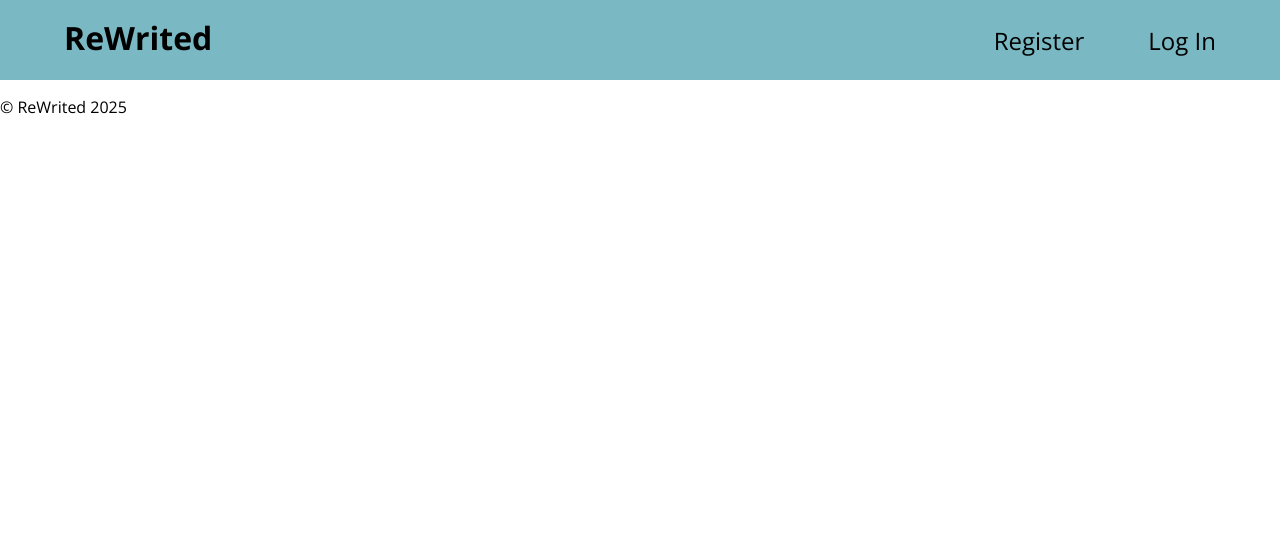
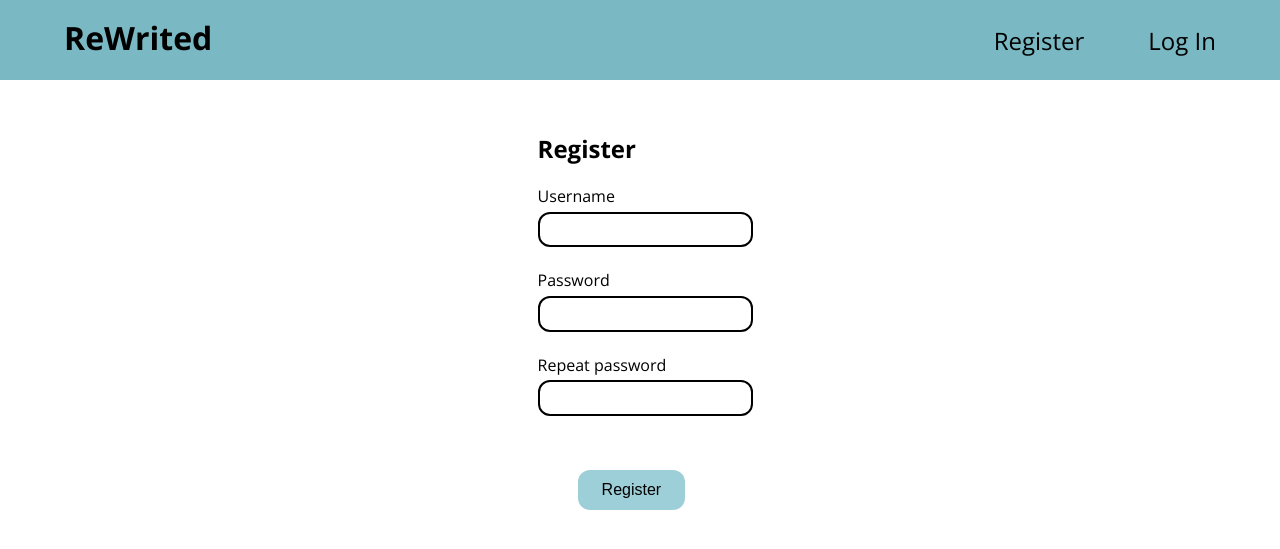
Before and after one commit to AlbaCabal/project-lexiboost, a Flask app: page /register in a window 1280 px wide. Shown: the top 549 px of the page. Run offline with Flask 3, Linux system fonts and the light colour scheme; parts of the project's set-up code (start-up, migrations or seed data) failed here and were passed over.

Commit message:
Creado la base de datos, paginas de login y register, falta comprobar

```diff
--- a/app.py
+++ b/app.py
@@ -12,7 +12,7 @@ app.config["SESSION_TYPE"] = "filesystem"
 Session(app)
 
 # Configure CS50 Library to use SQLite database
-db = sqlite3.connect("sqlite:///vocabulary.db")
+db = sqlite3.connect("lexiboost.db")
 
 
 @app.after_request
@@ -23,16 +23,6 @@ def after_request(response):
     response.headers["Pragma"] = "no-cache"
     return response
 
-@app.route("/")
-def index():
-    """View writing history"""
-    if "user_id" not in session:
-        flash("You must be logged in to view this page", "error")
-        return redirect("/login")
-
-    # TO DO: Retrieve and display user's writing history
-
-    return "TO DO"
 
 @app.route("/register", methods=["GET", "POST"])
 def register():
@@ -115,7 +105,20 @@ def logout():
     flash("Logged out successfully!", "success")
     return redirect("/")
 
-@app.route("vocabulary", methods=["GET", "POST"])
+# * * * * * * * * * * * * * * * * * * * * * * * * * * * * *
+
+@app.route("/")
+def index():
+    """View writing history"""
+    if "user_id" not in session:
+        flash("You must be logged in to view this page", "error")
+        return redirect("/login")
+
+    # TO DO: Retrieve and display user's writing history
+
+    return render_template("index.html")
+
+@app.route("/vocabulary", methods=["GET", "POST"])
 def vocabulary():
     """Manage vocabulary"""
     if "user_id" not in session:
@@ -129,7 +132,7 @@ def vocabulary():
         # TO DO: Display user's vocabulary words
         pass
 
-    return "TO DO"
+    return render_template("vocabulary.html")
 
 @app.route("/write", methods=["GET", "POST"])
 def write():
@@ -145,4 +148,8 @@ def write():
         # TO DO: Display writing practice interface
         pass
 
-    return "TO DO"
+    return render_template("write.html")
+
+
+if __name__ == "__main__":
+    app.run(debug=True)
--- a/static/styles.css
+++ b/static/styles.css
@@ -39,3 +39,44 @@ nav ul li:hover {
     font-size: 2rem;
     font-weight: bold;
 }
+
+.center {
+    margin-top: 2rem;
+    margin-left: 42%;
+    align-content: center;
+}
+
+.button {
+    background-color: #9dcfd8;
+    border: none;
+    color: black;
+    padding: 0.7rem 1.5rem;
+    text-align: center;
+    text-decoration: none;
+    display: inline-block;
+    font-size: 1rem;
+    margin: 2rem 2.5rem;
+    cursor: pointer;
+    border-radius: 12px;
+}
+
+.inputField {
+    border-radius: 12px;
+    border: 2px solid #000000;
+    padding: 0.3rem;
+    font-size: 1rem;
+    font-family: "Open Sans";
+    margin-top: 0.3rem;
+
+}
+
+
+.inputBox {
+    width: 300px;
+    height: 100px;
+    border-radius: 12px;
+    border: 2px solid #7ab9c4;
+    padding: 0.5rem;
+    font-size: 1rem;
+    font-family: "Open Sans";
+}
--- a/templates/layout.html
+++ b/templates/layout.html
@@ -16,17 +16,17 @@
         <nav>
             {% if session["user_id"] %}
                 <ul>
-                    <li class="padTitle"><a href="#" class="title">ReWrited</a></li>
-                    <li class="right"><a href="#">Log Out</a></li>
-                    <li class="right"><a href="#">Profile</a></li>
-                    <li class="right"><a href="#">Vocabulary</a></li>
-                    <li class="right"><a href="#">Write</a></li>
+                    <li class="padTitle"><a href="/" class="title">ReWrited</a></li>
+                    <li class="right"><a href="/logout">Log Out</a></li>
+                    <li class="right"><a href="/">Profile</a></li>
+                    <li class="right"><a href="/vocabulary">Vocabulary</a></li>
+                    <li class="right"><a href="/write">Write</a></li>
                 </ul>
             {% else %}
             <ul>
-                <li class="padTitle"><a href="#" class="title">ReWrited</a></li>
-                <li class="right"><a href="#">Log In</a></li>
-                <li class="right"><a href="#">Register</a></li>
+                <li class="padTitle"><a href="/" class="title">ReWrited</a></li>
+                <li class="right"><a href="/login">Log In</a></li>
+                <li class="right"><a href="/register">Register</a></li>
             </ul>
             {% endif %}
         </nav>
@@ -36,8 +36,6 @@
             {% endblock %}
         </main>
 
-        <footer>
-            <p>&copy; ReWrited 2025</p>
-        </footer>
+
     </body>
 </html>
--- a/templates/register.html
+++ b/templates/register.html
@@ -1,8 +1,19 @@
 {% extends "layout.html" %}
 {% block title %}Register{% endblock %}
 
-{% block main %}
-    <h2>Register</h2>
+{% block body %}
+    <div class="center">
+        <h2>Register</h2>
+        <form action="/register" method="post">
+            <label for="username">Username</label><br>
+            <input class="inputField" type="text"><br><br>
+            <label for="password">Password</label><br>
+            <input class="inputField" type="password"><br><br>
+            <label for="password">Repeat password</label><br>
+            <input class="inputField" type="password"><br><br>
+            <input class="button" type="submit" value="Register">
+        </form>
+    </div>
 
 
 {% endblock %}
```
Also changed, not shown: schema.sql (added, +35 -0 lines), templates/login.html (+17 -0 lines), lexiboost.db, 2 other files.
